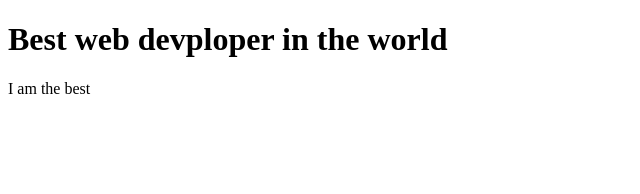
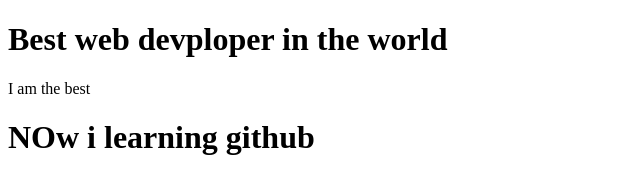
Before and after one commit to nhjon/my-frist-website, a plain HTML site: page index.html in a window 1280 px wide. Shown: the whole page, without its empty margins (0-640 px from the left). Drawn offline with Linux system fonts and the light colour scheme.

Commit message:
my frist wep site

```diff
--- a/index.html
+++ b/index.html
@@ -9,5 +9,6 @@
 <body>
   <h1>Best web devploper in the world</h1>
   <p>I am the best</p>
+  <h1>NOw i learning github</h1>
 </body>
 </html>
```
